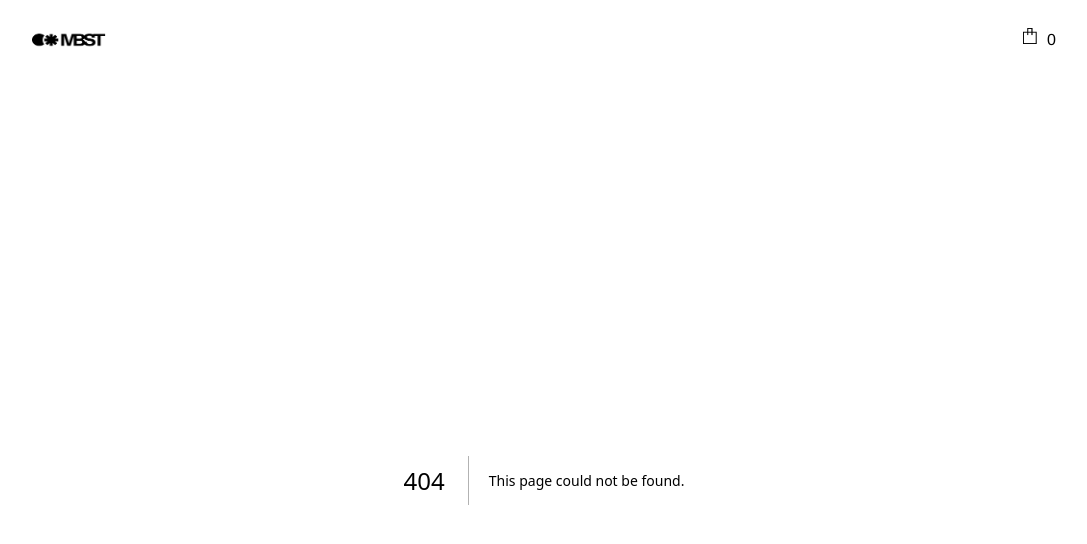
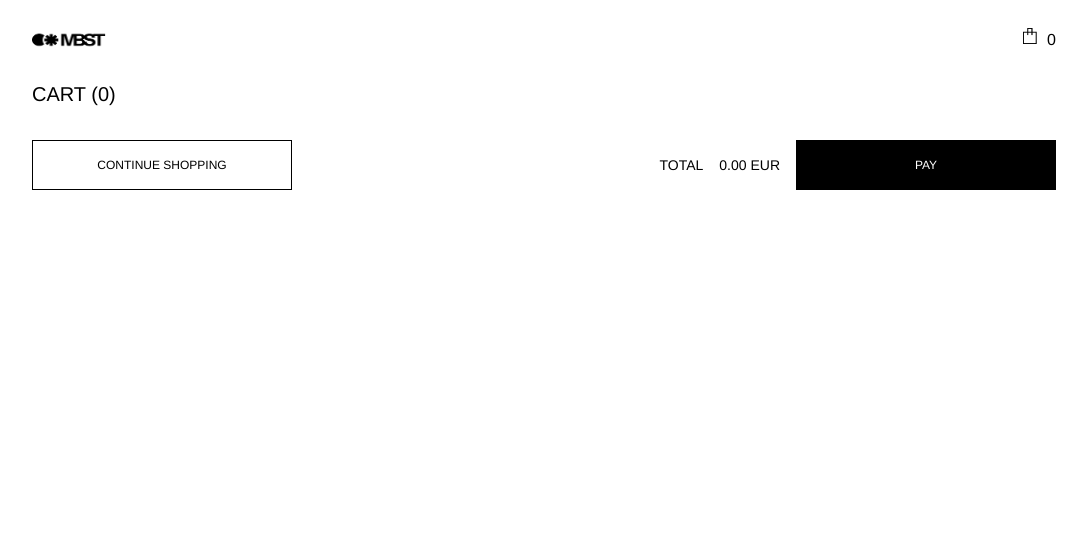
Before and after one commit to aoa87/zara-challenge-mobiles, a Next.js app: page /shopping-cart in a window 1280 px wide. Before the commit this address had no page. Shown: the top 544 px of the page, without its empty margins (96-1183 px from the left). Built offline with nearby package versions, Linux system fonts and the light colour scheme.

Commit message:
feat: Added shopping cart

```diff
--- a/src/app/layout.tsx
+++ b/src/app/layout.tsx
@@ -1,6 +1,9 @@
 import type { Metadata } from "next";
+
+import MainHeader from "@/components/main-header/main-header";
+import CartProvider from "@/shared/cart-provider";
+
 import "./globals.css";
-import MainHeader from "@/components/main-header/main-header";
 
 export const metadata: Metadata = {
   title: "ZARA Challenge",
@@ -15,8 +18,10 @@ export default function RootLayout({
   return (
     <html lang="en">
       <body className="flex flex-col h-screen px-4 sm:px-6 md:px-8 lg:px-16 xl:px-32">
-        <MainHeader />
-        <main className="flex-grow mt-20">{children}</main>
+        <CartProvider>
+          <MainHeader />
+          <main className="flex-grow mt-20">{children}</main>
+        </CartProvider>
       </body>
     </html>
   );
--- /dev/null
+++ b/src/app/shopping-cart/page.tsx
@@ -0,0 +1,13 @@
+import { Suspense } from "react";
+
+import ShoppingCartList from "@/sections/shopping-cart/shopping-cart-list";
+
+const CartPage = () => {
+  return (
+    <Suspense fallback={<div>Loading...</div>}>
+      <ShoppingCartList />
+    </Suspense>
+  );
+};
+
+export default CartPage;
--- a/src/components/shopping-cart-header/shopping-cart-header.tsx
+++ b/src/components/shopping-cart-header/shopping-cart-header.tsx
@@ -1,12 +1,18 @@
+"use client";
+
 import Image from "next/image";
 
 import emptyCargImg from "@/assets/empty-cart.png";
+import useCart from "@/shared/useCart";
 
 const ShoppingCartHeader = () => {
+  const { state } = useCart();
+  const itemCount = state.items.reduce((total, item) => total + item.quantity, 0);
+
   return (
     <div className="flex justify-between gap-2.5 text-black">
       <Image src={emptyCargImg} alt="empty cart" className="w-3.5 h-4" />
-      <span>0</span>
+      <span>{itemCount}</span>
     </div>
   );
 };
--- a/src/sections/mobiles/color-options-selector.tsx
+++ b/src/sections/mobiles/color-options-selector.tsx
@@ -24,10 +24,7 @@ const ColorOptionsSelector: React.FC<ColorOptionsSelectorProps> = React.memo(
               className="relative w-6 h-6 cursor-pointer"
               style={{ backgroundColor: colorOption.hexCode }}
               onClick={() => onSelect(colorOption)}
-              onMouseEnter={() => {
-                console.log("hovered", colorOption);
-                setIsHovered(colorOption);
-              }}
+              onMouseEnter={() => setIsHovered(colorOption)}
               onMouseLeave={() => setIsHovered(null)}
             >
               <div
--- a/src/sections/mobiles/mobile-detail.tsx
+++ b/src/sections/mobiles/mobile-detail.tsx
@@ -1,6 +1,6 @@
 "use client";
 
-import React, { useState } from "react";
+import React, { useCallback, useState } from "react";
 import Image from "next/image";
 
 import { Mobile } from "@/modules/mobiles/domain/mobile";
@@ -9,6 +9,7 @@ import StorageOptionsSelector from "./storage-options-selector";
 import ColorOptionsSelector from "./color-options-selector";
 import { MobileColor } from "@/modules/mobiles/domain/mobile-color";
 import MobileSpecs from "./mobile-specs";
+import useCart from "@/shared/useCart";
 
 interface MobileDetailProps {
   mobile: Mobile;
@@ -17,14 +18,28 @@ interface MobileDetailProps {
 const MobileDetail: React.FC<MobileDetailProps> = ({ mobile }) => {
   const [selectedStorage, setSelectedStorage] = useState<MobileStorage | undefined>(undefined);
   const [selectedColor, setSelectedColor] = useState<MobileColor | undefined>(undefined);
+  const { addItem } = useCart();
 
-  const handleSelectedOption = (storageOption: MobileStorage) => {
+  const handleSelectedOption = useCallback((storageOption: MobileStorage) => {
     setSelectedStorage(storageOption);
-  };
+  }, []);
 
-  const handleSelectedColor = (color: MobileColor) => {
+  const handleSelectedColor = useCallback((color: MobileColor) => {
     setSelectedColor(color);
-  };
+  }, []);
+
+  const addToCart = useCallback(() => {
+    if (!selectedStorage || !selectedColor) return;
+
+    addItem({
+      id: mobile.id,
+      name: mobile.name,
+      description: `${selectedStorage.capacity} | ${selectedColor.name}`.toUpperCase(),
+      imageUrl: selectedColor.imageUrl,
+      price: selectedStorage.price,
+      quantity: 1,
+    });
+  }, [addItem, selectedStorage, selectedColor, mobile]);
 
   return (
     <div className="mb-4 lg:px-40">
@@ -66,10 +81,11 @@ const MobileDetail: React.FC<MobileDetailProps> = ({ mobile }) => {
 
           <button
             className="w-full md:w-[260px] lg:w-[380px] mt-8 h-12 text-xs bg-black text-white text-center py-2 px-4
-        disabled:bg-[#F3F2F2] disabled:text-[#C2BFBC] disabled::cursor-not-allowed"
+        disabled:bg-[#F3F2F2] cursor-pointer disabled:text-[#C2BFBC] disabled:cursor-not-allowed"
             disabled={!selectedStorage || !selectedColor}
+            onClick={() => addToCart()}
           >
-            AÑADIR
+            ADD TO CART
           </button>
         </div>
       </div>
--- /dev/null
+++ b/src/sections/shopping-cart/shopping-cart-item.tsx
@@ -0,0 +1,31 @@
+import { CartItem } from "@/shared/cart-provider";
+import Image from "next/image";
+
+interface ShoppingCartItemProps {
+  item: CartItem;
+}
+
+const ShoppingCartItem: React.FC<ShoppingCartItemProps> = ({ item }) => {
+  return (
+    <div className="flex flex-row items-start gap-4 mb-8">
+      <div className="w-[200px] md:w-[260px] h-[200px] md:h-[320px] shrink-0">
+        <Image
+          src={item.imageUrl}
+          alt={item.name}
+          width={200}
+          height={200}
+          className="w-full h-full object-contain"
+        />
+      </div>
+      <div className="flex flex-col h-[200px] md:h-[320px] text-xs">
+        <div className="uppercase">{item.name}</div>
+        <div>{item.description}</div>
+        <div className="mt-6">{item.price} EUR</div>
+        <div className="flex-grow"></div>
+        <button className="text-[#DF0000] text-left">Remove</button>
+      </div>
+    </div>
+  );
+};
+
+export default ShoppingCartItem;
--- /dev/null
+++ b/src/sections/shopping-cart/shopping-cart-list.tsx
@@ -0,0 +1,70 @@
+"use client";
+
+import useCart from "@/shared/useCart";
+import ShoppingCartItem from "./shopping-cart-item";
+import { useRouter } from "next/navigation";
+
+const Total = ({ totalAmount }: { totalAmount: number }) => {
+  return (
+    <div className="flex flex-row justify-between items-center w-full md:w-auto md:gap-4 ml-auto">
+      <div className="text-sm">TOTAL</div>
+      <div className="text-sm">{totalAmount.toFixed(2)} EUR</div>
+    </div>
+  );
+};
+
+const ContinueShoppingButton = () => {
+  "use client";
+  const router = useRouter();
+
+  const handleClick = () => {
+    router.push("/");
+  };
+
+  return (
+    <button
+      className="py-4 bg-white text-xs w-full md:max-w-[200px] lg:max-w-[260px] border-[0.5px]"
+      onClick={handleClick}
+    >
+      CONTINUE SHOPPING
+    </button>
+  );
+};
+
+const PayButton = () => {
+  return <button className="bg-black text-white text-xs w-full md:max-w-[260px] py-4">PAY</button>;
+};
+
+const ShoppingCartList = () => {
+  const { state } = useCart();
+  const { items } = state;
+  const itemCount = state.items.reduce((total, item) => total + item.quantity, 0);
+  const totalAmount = state.items.reduce((total, item) => total + item.price * item.quantity, 0);
+
+  return (
+    <div className="mb-8">
+      <div className="text-xl mb-8">CART ({itemCount})</div>
+      {items.map((item) => (
+        <ShoppingCartItem key={item.id} item={item} />
+      ))}
+
+      <div className="flex flex-col md:flex-row">
+        <div className="md:hidden mb-6">
+          <Total totalAmount={totalAmount} />
+        </div>
+        <div className="flex flex-row justify-center gap-4 md:hidden">
+          <ContinueShoppingButton />
+          <PayButton />
+        </div>
+
+        <div className="hidden md:flex md:flex-row md:w-full md:justify-between gap-4">
+          <ContinueShoppingButton />
+          <Total totalAmount={totalAmount} />
+          <PayButton />
+        </div>
+      </div>
+    </div>
+  );
+};
+
+export default ShoppingCartList;
--- /dev/null
+++ b/src/shared/cart-provider.tsx
@@ -0,0 +1,94 @@
+"use client";
+
+import { createContext, useReducer, useEffect } from "react";
+
+export type CartItem = {
+  id: string;
+  name: string;
+  description: string;
+  imageUrl: string;
+  price: number;
+  quantity: number;
+};
+
+type CartState = {
+  items: CartItem[];
+};
+
+type CartAction =
+  | { type: "ADD_ITEM"; payload: CartItem }
+  | { type: "REMOVE_ITEM"; payload: string }
+  | { type: "CLEAR_CART" };
+
+const initialState: CartState = {
+  items: [],
+};
+
+// Load cart from localStorage
+const loadCartFromStorage = (): CartState => {
+  if (typeof window !== "undefined") {
+    const storedCart = localStorage.getItem("cart");
+    return storedCart ? JSON.parse(storedCart) : initialState;
+  }
+  return initialState;
+};
+
+const cartReducer = (state: CartState, action: CartAction): CartState => {
+  switch (action.type) {
+    case "ADD_ITEM": {
+      const existingItem = state.items.find((item) => item.id === action.payload.id);
+      let updatedItems;
+
+      if (existingItem) {
+        updatedItems = state.items.map((item) =>
+          item.id === action.payload.id ? { ...item, quantity: item.quantity + 1 } : item,
+        );
+      } else {
+        updatedItems = [...state.items, { ...action.payload, quantity: 1 }];
+      }
+
+      localStorage.setItem("cart", JSON.stringify({ items: updatedItems }));
+      return { items: updatedItems };
+    }
+
+    case "REMOVE_ITEM": {
+      const updatedItems = state.items.filter((item) => item.id !== action.payload);
+      localStorage.setItem("cart", JSON.stringify({ items: updatedItems }));
+      return { items: updatedItems };
+    }
+
+    case "CLEAR_CART":
+      localStorage.removeItem("cart");
+      return { items: [] };
+
+    default:
+      return state;
+  }
+};
+
+export const CartContext = createContext<{
+  state: CartState;
+  addItem: (item: CartItem) => void;
+  removeItem: (id: string) => void;
+  clearCart: () => void;
+} | null>(null);
+
+const CartProvider = ({ children }: { children: React.ReactNode }) => {
+  const [state, dispatch] = useReducer(cartReducer, initialState, loadCartFromStorage);
+
+  useEffect(() => {
+    localStorage.setItem("cart", JSON.stringify(state));
+  }, [state]);
+
+  const addItem = (item: CartItem) => dispatch({ type: "ADD_ITEM", payload: item });
+  const removeItem = (id: string) => dispatch({ type: "REMOVE_ITEM", payload: id });
+  const clearCart = () => dispatch({ type: "CLEAR_CART" });
+
+  return (
+    <CartContext.Provider value={{ state, addItem, removeItem, clearCart }}>
+      {children}
+    </CartContext.Provider>
+  );
+};
+
+export default CartProvider;
--- /dev/null
+++ b/src/shared/useCart.tsx
@@ -0,0 +1,12 @@
+import { useContext } from "react";
+import { CartContext } from "./cart-provider";
+
+const useCart = () => {
+  const context = useContext(CartContext);
+  if (!context) {
+    throw new Error("useCart must be used within a CartProvider");
+  }
+  return context;
+};
+
+export default useCart;
```
Also changed, not shown: src/app/api/image/route.ts (added, +36 -0 lines), 1 other file (tests, documents, lock files or other folders).
